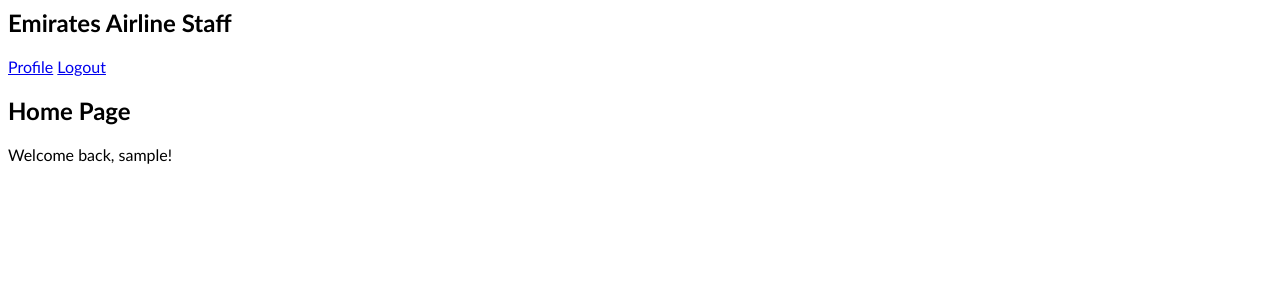
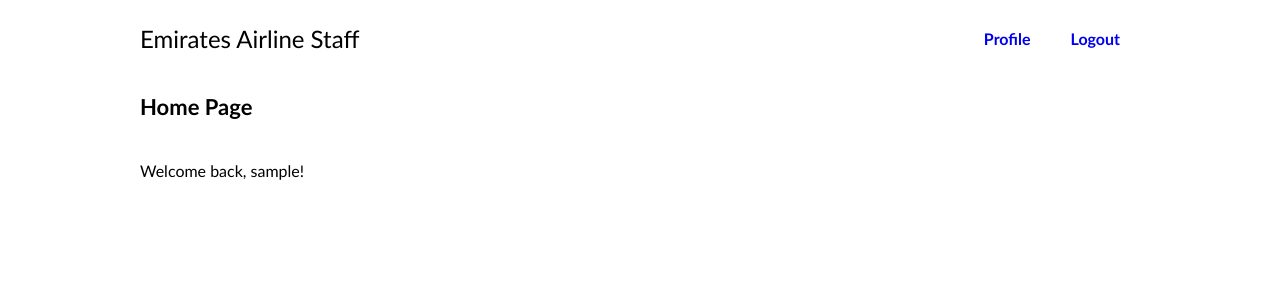
Before and after one commit to MuhamadNadim/IBM2104Project, a PHP site: page /homepage.php in a window 1280 px wide. Shown: the top 300 px of the page. Run offline with PHP 8.4, Linux system fonts and the light colour scheme; the visitor is signed in with stand-in values (Sample User, id 1).

Commit message:
Added additional CSS scripts for the home page file.

```diff
--- a/LoginSystem/style.css
+++ b/LoginSystem/style.css
@@ -11,3 +11,64 @@ body {
     text-align: center;
     /* padding: 20px 0 20px 0; */
 }
+
+.navtop {
+	height: 60px;
+	width: 100%;
+	border: 0;
+}
+
+.navtop div {
+	display: flex;
+	margin: 0 auto;
+	width: 1000px;
+	height: 100%;
+}
+
+.navtop div h1, .navtop div a {
+	display: inline-flex;
+	align-items: center;
+}
+
+.navtop div h1 {
+	flex: 1;
+	font-size: 24px;
+	padding: 0;
+	margin: 0;
+	font-weight: normal;
+}
+
+.navtop div a {
+	padding: 0 20px;
+	text-decoration: none;
+	font-weight: bold;
+}
+
+.navtop div a i {
+	padding: 2px 8px 0 0;
+}
+
+.content {
+	width: 1000px;
+	margin: 0 auto;
+}
+
+.content h2 {
+	margin: 0;
+	padding: 25px 0;
+	font-size: 22px;
+}
+
+.content > p table td, .content > div table td {
+	padding: 5px;
+}
+
+.content > p table td:first-child, .content > div table td:first-child {
+	font-weight: bold;
+	padding-right: 15px;
+}
+
+.content > div p {
+	padding: 5px;
+	margin: 0 0 10px 0;
+}
```
